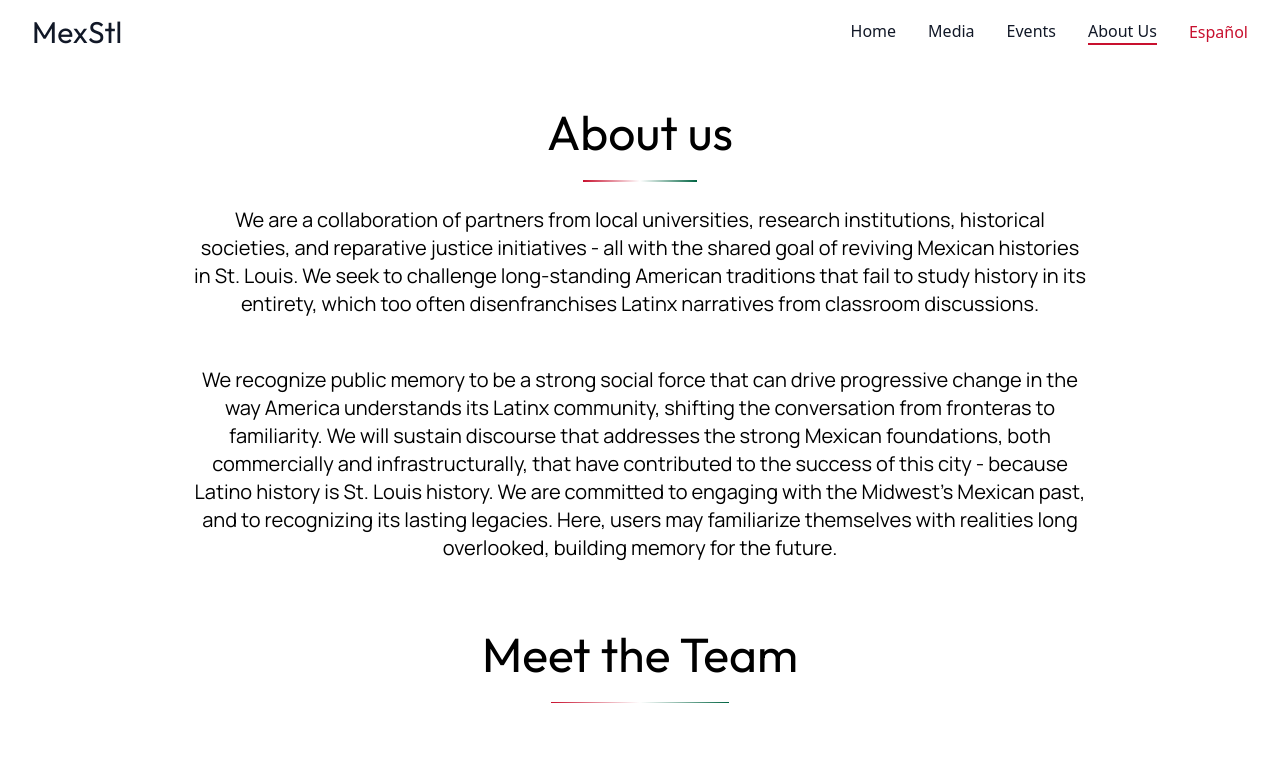
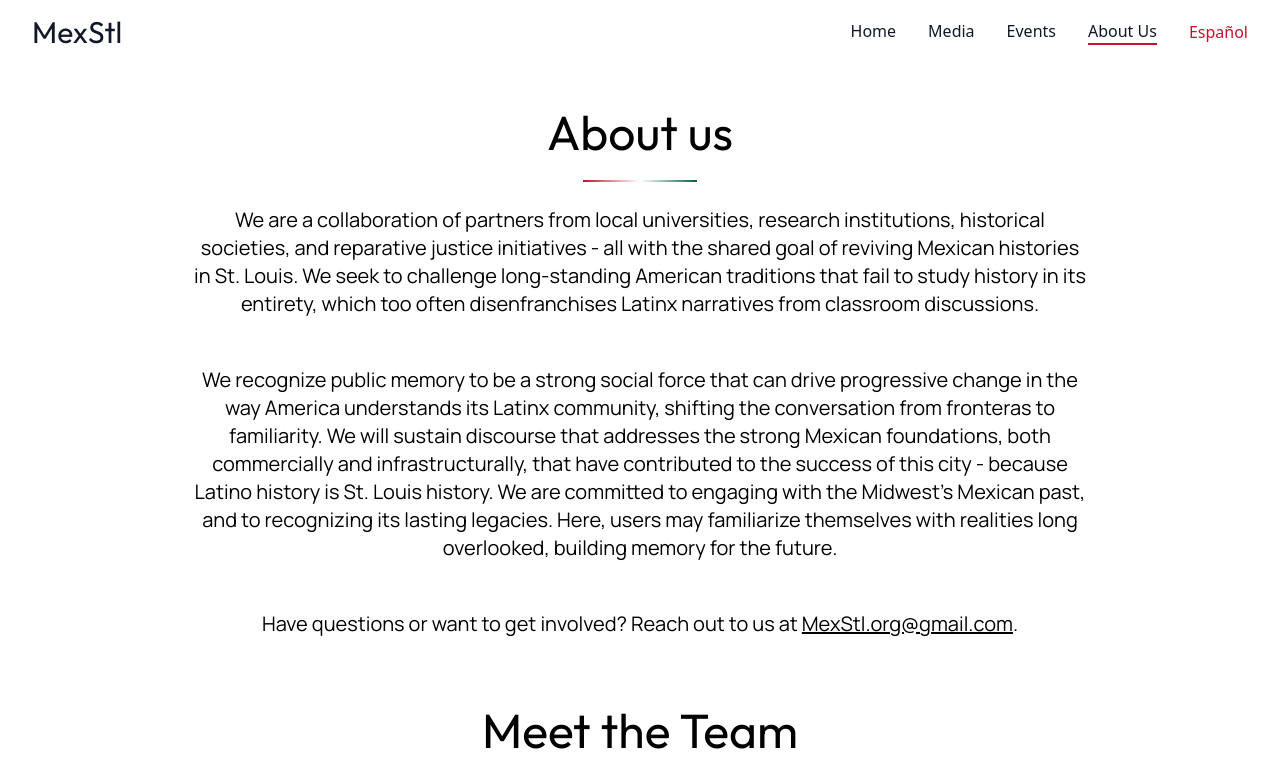
Before and after one commit to DylanAlfonso13/mexstl, a Next.js app: page /about in a window 1280 px wide. Shown: the top 761 px of the page. Built offline with nearby package versions, Linux system fonts and the light colour scheme.

Commit message:
Contact us added

```diff
--- a/src/app/about/page.tsx
+++ b/src/app/about/page.tsx
@@ -45,6 +45,13 @@ export default function About() {
           que contribuyeron al éxito de St. Louis. Estamos comprometidos a enfocarnos en el pasado
           mexicano del Medio Oeste y a reconocer sus legados duraderos. En este sitio, los usuarios
           pueden familiarizarse con realidades pasadas por alto, construyendo memoria para el futuro.`}
+        </p>
+        <p className="text-sm xs:text-base sm:text-lg md:text-xl max-w-4xl text-center py-6">
+          {language === "en"
+            ? <>Have questions or want to get involved? Reach out to us at{" "}
+                <a href="mailto:MexStl.org@gmail.com" className="underline hover:opacity-70">MexStl.org@gmail.com</a>.</>
+            : <>¿Tienes preguntas o quieres participar? Contáctanos en{" "}
+                <a href="mailto:MexStl.org@gmail.com" className="underline hover:opacity-70">MexStl.org@gmail.com</a>.</>}
         </p>
         <TitleText
           text={language === "en" ? `Meet the Team` : `Conoce al equipo`}
```
